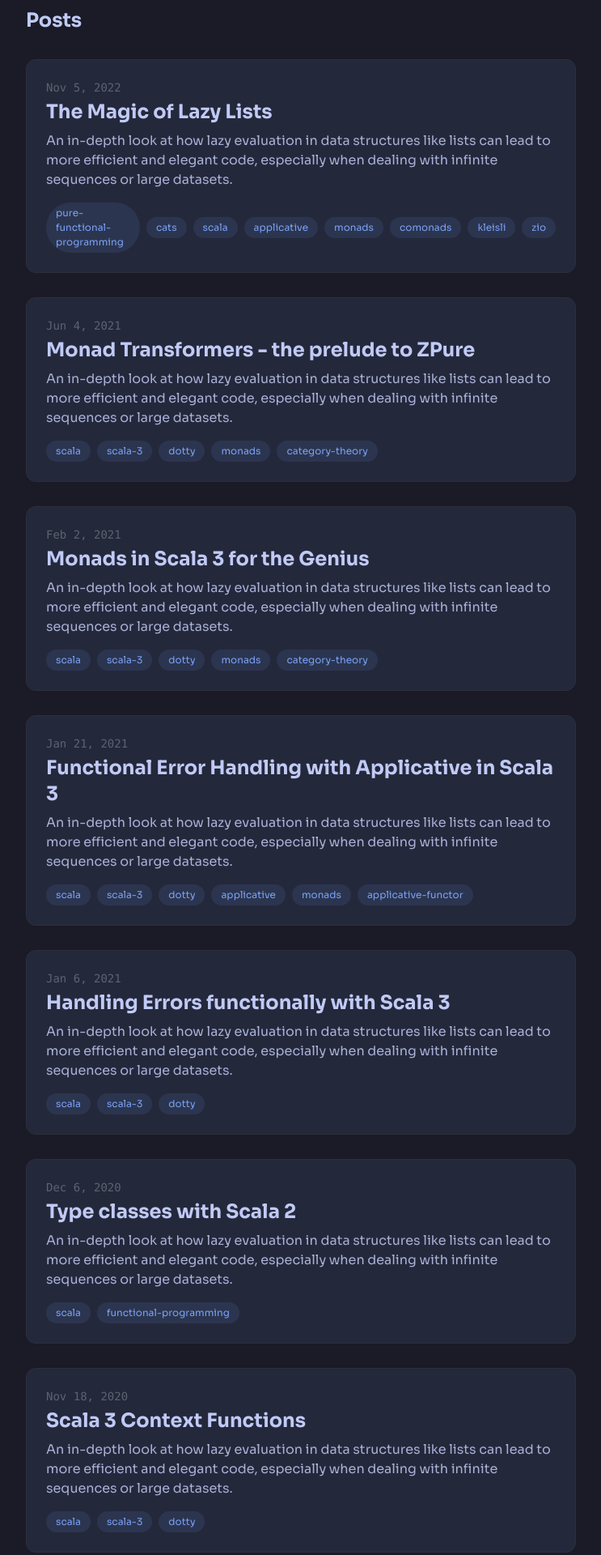
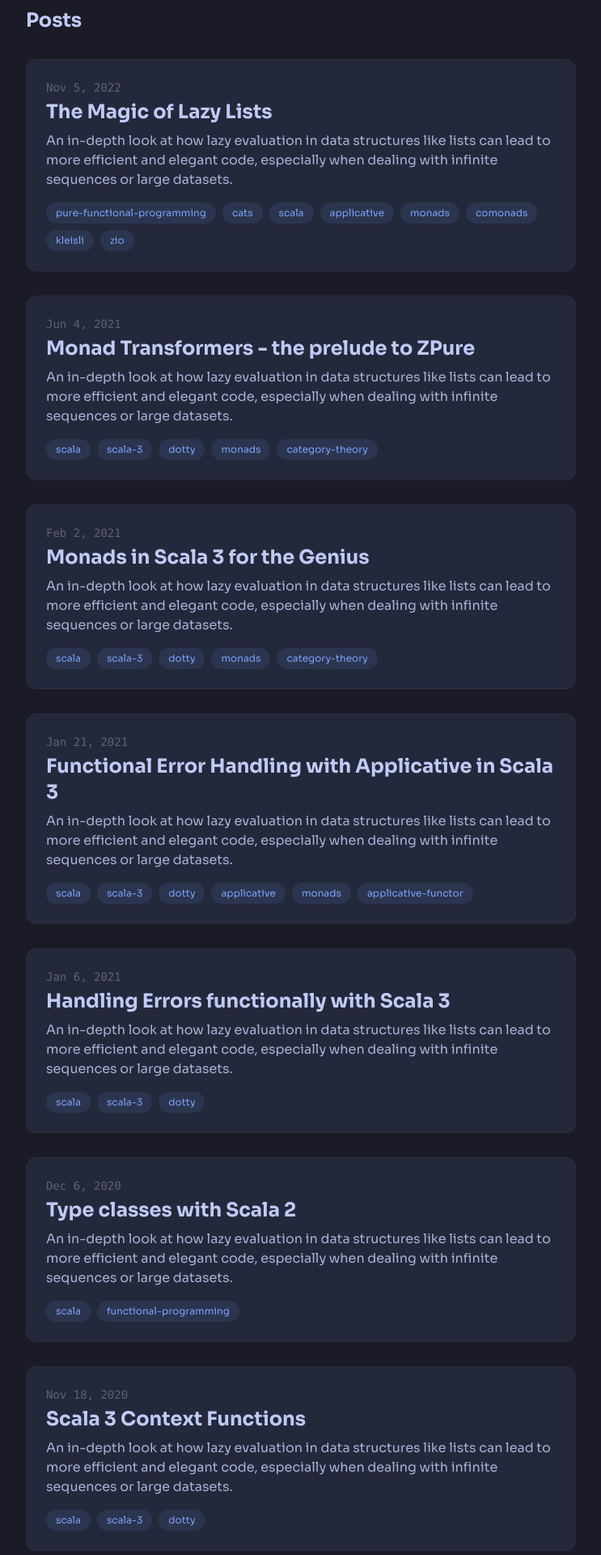
Before and after one commit to justinhj/justinhj.github.io, a Jekyll site: the page built from index.html, in a window 1280 px wide. Shown: the part 400-2320 px from the top of the page at 81% size, without its empty margins (268-1011 px from the left). Built offline with Jekyll 4.4.1, drawn with Linux system fonts in a browser that asks for light colours; nearby versions of some CDN libraries.

Commit message:
fix tag wrapping

```diff
--- a/index.html
+++ b/index.html
@@ -21,7 +21,7 @@ comments: true
             <p class="text-base mb-4">
                 An in-depth look at how lazy evaluation in data structures like lists can lead to more efficient and elegant code, especially when dealing with infinite sequences or large datasets.
             </p>
-            <footer class="flex items-center gap-2">
+            <footer class="flex flex-wrap items-center gap-2">
 
               {% for post_tag in post.tags %}
                 {% if post_tag %}
```
